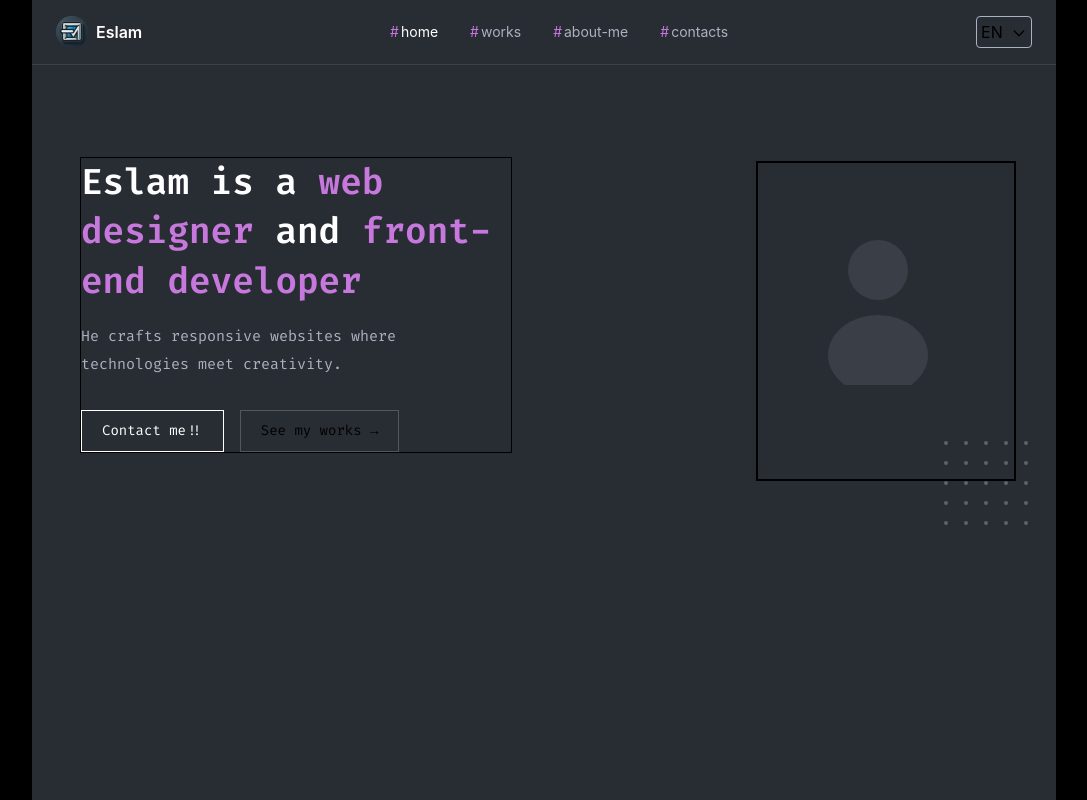
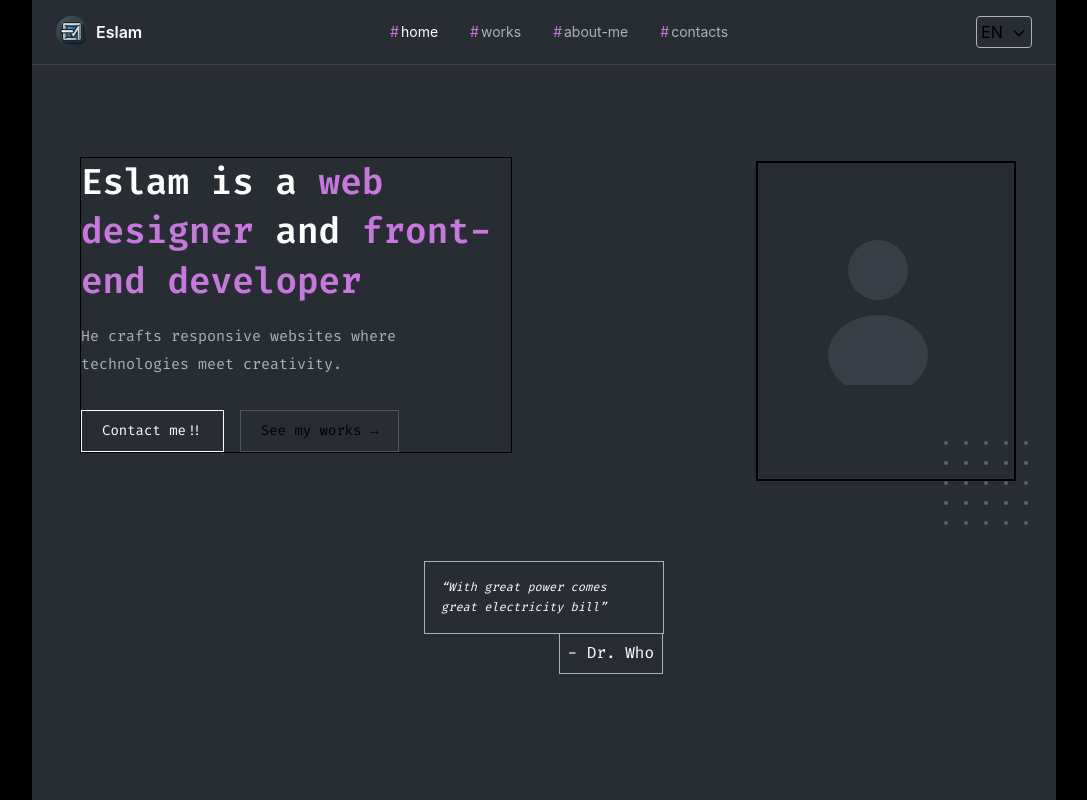
Before and after one commit to Eslam-mg/portfolio, a Next.js app: page / in a window 1280 px wide. Shown: the whole page, without its empty margins (96-1183 px from the left). Built offline with nearby package versions, Linux system fonts and the light colour scheme.

Commit message:
add Quote section

```diff
--- a/src/app/(home)/page.tsx
+++ b/src/app/(home)/page.tsx
@@ -57,6 +57,18 @@ export default function page() {
                     />
                 </div>
             </section>
+
+            {/* Quote section */}
+            <section className=' border-red-500 flex items-center justify-center'>
+                <div className="relative border border-borderColor p-4 max-w-60">
+                    <p className="text-white text-xs m-0 leading-relaxed italic">
+                        &ldquo;With great power comes great electricity bill&rdquo;
+                    </p>
+                    <div className="absolute top-full right-0 border border-t-0 border-borderColor p-2">
+                        <span className='text-white'>- Dr. Who</span>
+                    </div>
+                </div>
+            </section>
         </div>
     )
 };
```
